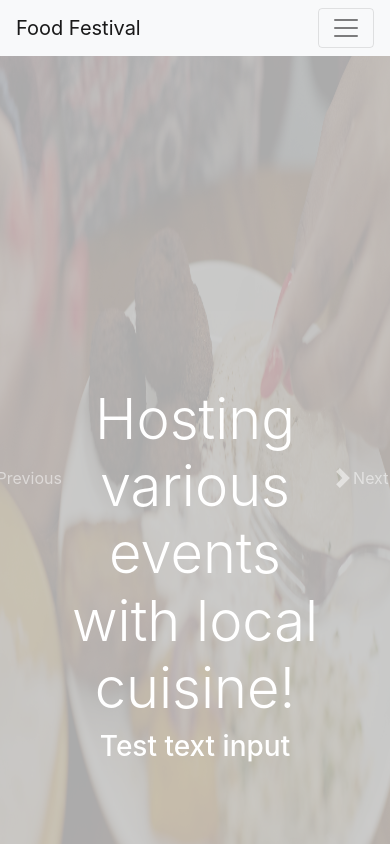
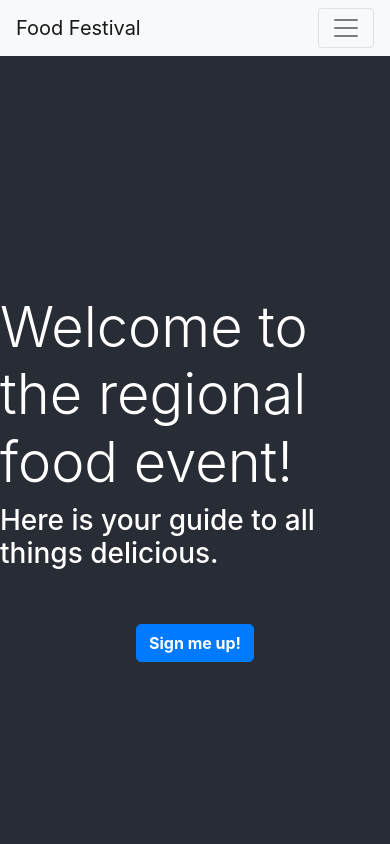
Before and after one commit to ShinichiM/festival, a React (Create React App) app in the folder frontend/: page / in a window 390 px wide. Shown: the top 844 px of the page. Built offline with nearby package versions, Linux system fonts and the light colour scheme.

Commit message:
edit mobile landing page, remove stretched image

```diff
--- a/frontend/src/components/FestivalCarousel.tsx
+++ b/frontend/src/components/FestivalCarousel.tsx
@@ -1,11 +1,12 @@
 import { Carousel, CarouselItem } from "react-bootstrap";
 import { EventModal } from "../components/EventModal";
 import { useState } from "react";
+import "../styles/App.css";
 
 export const FestivalCarousel = () => {
   const [show, setShow] = useState<boolean>(false);
   return (
-    <Carousel fade>
+    <Carousel fade className="desktop-carousel">
       <CarouselItem>
         <img
           className="d-block w-100 h-100vh"
--- a/frontend/src/pages/Events.tsx
+++ b/frontend/src/pages/Events.tsx
@@ -16,11 +16,7 @@ export const Events = (): JSX.Element => {
   const buyTicketHandler = (event: React.MouseEvent<HTMLElement>) => {
     event.preventDefault();
     const origin = window.location.origin;
-    if (window.location.hash) {
-      return (window.location.href = origin.concat("/tickets/"));
-    } else {
-      window.location.pathname = "/tickets/";
-    }
+    window.location.href = origin.concat("/tickets/");
   };
 
   return (
--- a/frontend/src/pages/Home.tsx
+++ b/frontend/src/pages/Home.tsx
@@ -1,10 +1,46 @@
 import { FestivalCarousel } from "../components/FestivalCarousel";
-
+import "../styles/App.css";
+import "../styles/index.css";
+import "../styles/bootstrap.css";
 export const Home = (): JSX.Element => {
   return (
     <>
       <section>
         <FestivalCarousel />
+
+        <div
+          className="container mobile-landing-page"
+          style={{
+            height: "100vh",
+            backgroundColor: "#282c34",
+          }}
+        >
+          <div
+            className="h-100 d-flex flex-column justify-content-center"
+            style={{ backgroundColor: "#282c34" }}
+          >
+            <div className="row align-items-center justify-content-center">
+              <h2 className="display-4 mb-2 text-white">
+                Welcome to the regional food event!
+              </h2>
+            </div>
+            <div className="row align-items-center justify-content-center">
+              <h3 className="text-white">
+                Here is your guide to all things delicious.
+              </h3>
+            </div>
+            <div className="mt-4 row align-items-center justify-content-center">
+              <span
+                className="btn btn-primary"
+                onClick={() => (document.location.pathname = "/tickets")}
+              >
+                {" "}
+                Sign me up!{" "}
+              </span>
+            </div>
+          </div>
+        </div>
+
         <div className="page-content">
           <section className="py-5">
             <div className="container">
@@ -42,47 +78,6 @@ export const Home = (): JSX.Element => {
             </div>
           </section>
         </div>
-
-        {/* <section className="call-to-action">
-        <div className="container">
-          <div className="row align-items-center justify-content-center">
-            <h1 className="mt-4 mr-5 text-white">Ready to EAT?</h1>
-            <a className="ml-5 btn btn-white">RSVP now!</a>
-          </div>
-        </div>
-      </section>
-      <div className="modal" id="myModal" role="dialog">
-        <div className="modal-dialog" role="document">
-          <div className="modal-content">
-            <div className="modal-header">
-              <h5 className="modal-title">Modal title</h5>
-              <button
-                type="button"
-                className="close"
-                data-dismiss="modal"
-                aria-label="Close"
-              >
-                <span aria-hidden="true">&times;</span>
-              </button>
-            </div>
-            <div className="modal-body">
-              <p>Modal body text goes here.</p>
-            </div>
-            <div className="modal-footer">
-              <button
-                type="button"
-                className="btn btn-secondary"
-                data-dismiss="modal"
-              >
-                Close
-              </button>
-              <button type="button" className="btn btn-primary">
-                Save changes
-              </button>
-            </div>
-          </div>
-        </div>
-      </div> */}
       </section>
     </>
   );
--- a/frontend/src/styles/App.css
+++ b/frontend/src/styles/App.css
@@ -36,3 +36,20 @@
     transform: rotate(360deg);
   }
 }
+.desktop-carousel {
+  display: none !important;
+  visibility: hidden;
+}
+.mobile-landing-page {
+  display: block !important;
+}
+@media only screen and (min-width: 1024px) {
+  .desktop-carousel {
+    display: block !important;
+    visibility: visible;
+  }
+  .mobile-landing-page {
+    display: none !important;
+    visibility: hidden;
+  }
+}
```
Also changed, not shown: frontend/src/styles/styles.css (line endings or trailing spaces).
